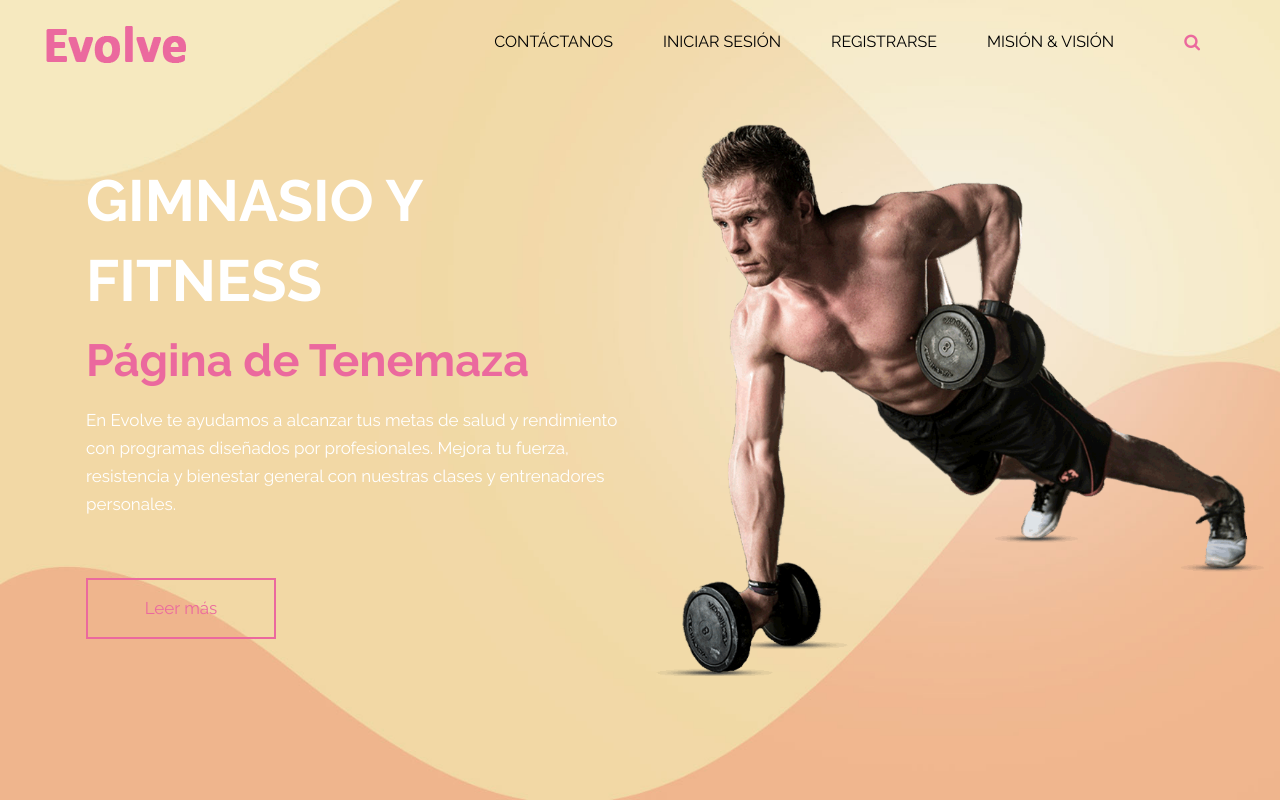
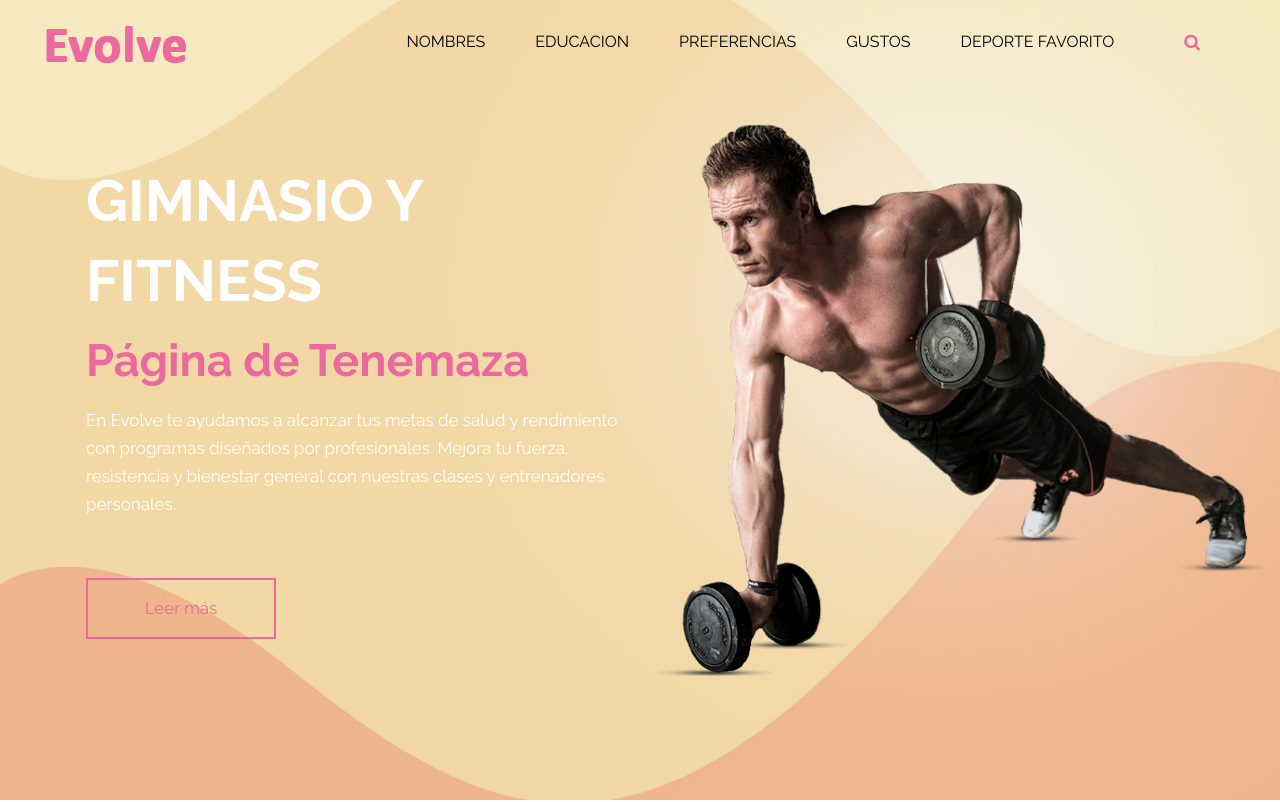
Before and after one commit to danieltenemaza-debug/gymsito.github.io, a plain HTML site: page index.html in a window 1280 px wide. Shown: the top 802 px of the page. Drawn offline with nearby package versions, Linux system fonts and the light colour scheme.

Commit message:
Update index.html

```diff
--- a/index.html
+++ b/index.html
@@ -59,16 +59,20 @@
                         <div class="collapse navbar-collapse" id="navbarsExample04">
                            <ul class="navbar-nav mr-auto">
                               <li class="nav-item">
-                                 <a class="nav-link" href="#contacto">Contáctanos</a>
+                                 <a class="nav-link" href="#contacto">Nombres</a>
                               </li>
                               <li class="nav-item">
-                                 <a class="nav-link" href="#login">Iniciar sesión</a>
+                                 <a class="nav-link" href="#login">Educacion</a>
                               </li>
                               <li class="nav-item">
-                                 <a class="nav-link" href="#register">Registrarse</a>
+                                 <a class="nav-link" href="#register">Preferencias</a>
                               </li>
                               <li class="nav-item">
-                                 <a class="nav-link" href="#mision-vision">Misión & Visión</a>
+                                 <a class="nav-link" href="#mision-vision">Gustos</a>
+                              </li>
+
+                              <li class="nav-item">
+                                 <a class="nav-link" href="#contacto">Deporte Favorito</a>
                               </li>
                            </ul>
                            <div class="sign_btn"><a href="#"><i class="fa fa-search" aria-hidden="true"></i></a></div>
```
